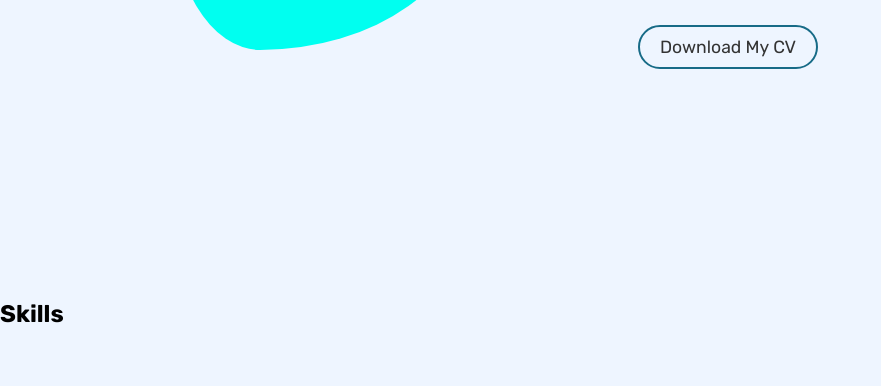
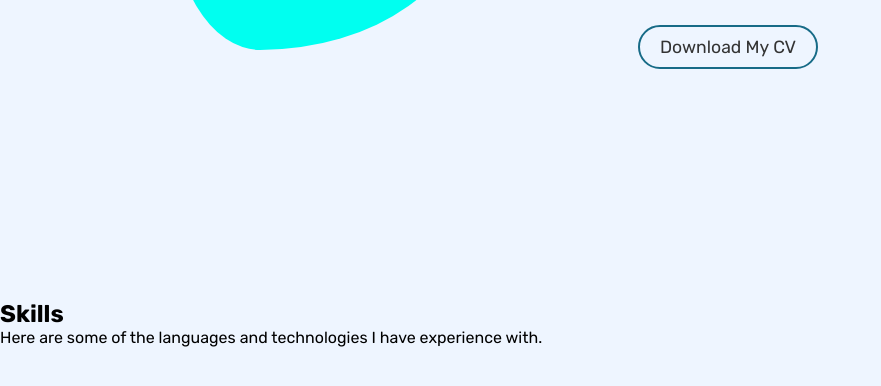
Before and after one commit to sulfikaralijun/Vue-Portfolio, a Vue app: page / in a window 1280 px wide. Shown: the part 1300-1686 px from the top of the page, without its empty margins (0-881 px from the left). Built offline with nearby package versions, Linux system fonts and the light colour scheme.

Commit message:
update SkillsPage.vue

```diff
--- a/src/components/SkillsPage.vue
+++ b/src/components/SkillsPage.vue
@@ -1,6 +1,7 @@
 <template>
   <section id="skills">
     <h2>Skills</h2>
+    <p>Here are some of the languages and technologies I have experience with.</p>
 
   </section>
 </template>
@@ -9,6 +10,5 @@
 section#skills {
   width: 100%;
   height: 100vh;
-
 }
 </style>
```
